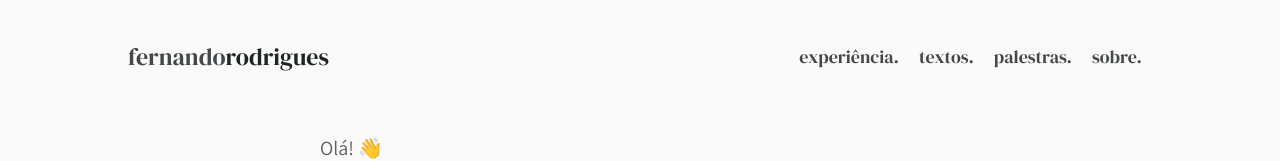
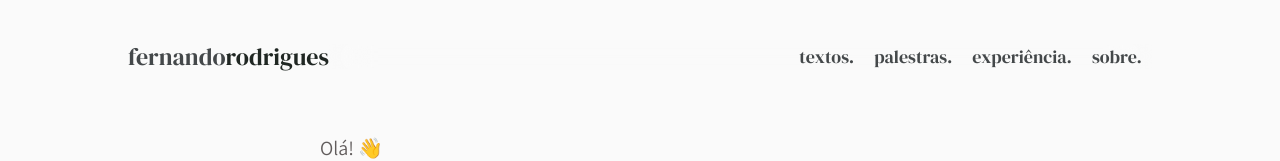
Before and after one commit to fernahh/fernahh.github.io, a Next.js app: page / in a window 1280 px wide. Shown: the top 161 px of the page. Built offline with nearby package versions, Linux system fonts and the light colour scheme.

Commit message:
Change experience position

```diff
--- a/components/navigation/navigation.js
+++ b/components/navigation/navigation.js
@@ -6,9 +6,6 @@ import styles from './navigation.module.css'
 export const Navigation = () => (
   <nav className={styles.navigation}>
     <NavigationList>
-      <NavigationItem>
-        <NavigationLink href="/experiencia">experiência</NavigationLink>
-      </NavigationItem>
       <NavigationItem>
         <NavigationLink as="/textos" href="/posts">
           textos
@@ -20,6 +17,9 @@ export const Navigation = () => (
         </NavigationLink>
       </NavigationItem>
       <NavigationItem>
+        <NavigationLink href="/experiencia">experiência</NavigationLink>
+      </NavigationItem>
+      <NavigationItem>
         <NavigationLink as="/sobre" href="/about">
           Sobre
         </NavigationLink>
```
